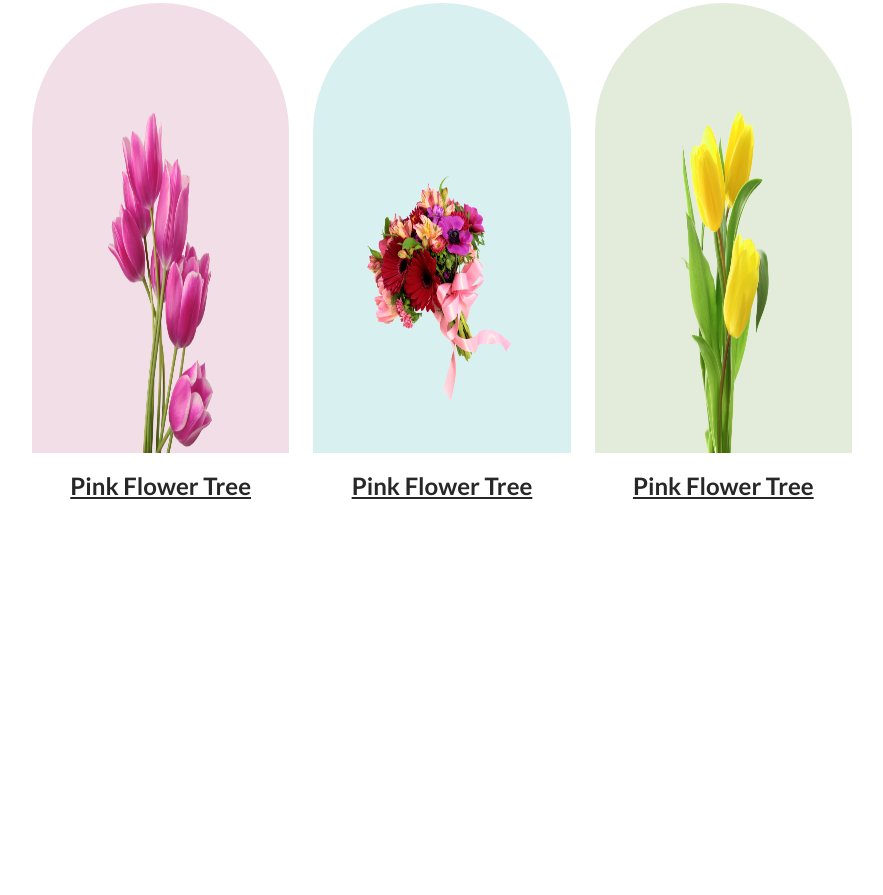
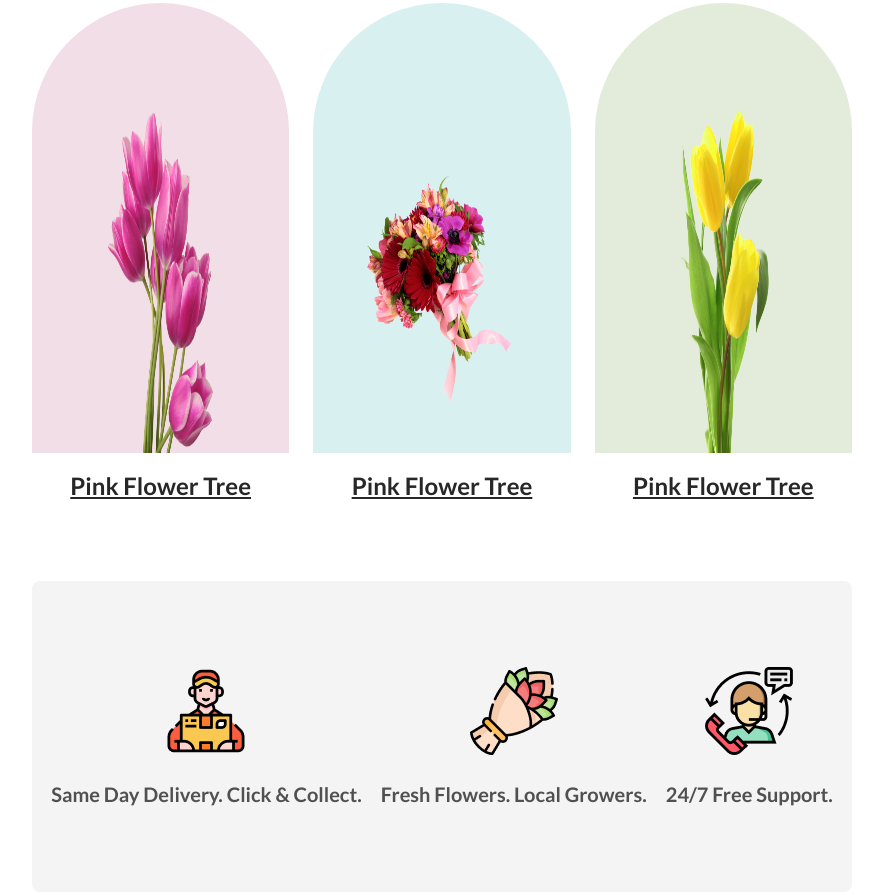
Before and after one commit to tanvirsiraj/flower-shop, a plain HTML site: page index.html in a window 1280 px wide. Shown: the part 946-1841 px from the top of the page, without its empty margins (198-1081 px from the left). Before the commit the page ends 1527 px from the top, so only its background shows below. Drawn offline with Linux system fonts and the light colour scheme.

Commit message:
delivery section added

```diff
--- a/index.html
+++ b/index.html
@@ -50,6 +50,23 @@
           </div>
         </div>
       </section>
+      <!-- delivery section  -->
+      <section class="wrapper">
+        <div class="delivery-section">
+          <div>
+            <img src="./flower-asset/Group 57.png" alt="" />
+            <p>Same Day Delivery. Click & Collect.</p>
+          </div>
+          <div>
+            <img src="./flower-asset/Group 58.png" alt="" />
+            <p>Fresh Flowers. Local Growers.</p>
+          </div>
+          <div>
+            <img src="./flower-asset/Group 59.png" alt="" />
+            <p>24/7 Free Support.</p>
+          </div>
+        </div>
+      </section>
     </main>
     <!-- footer  -->
     <footer></footer>
--- a/style.css
+++ b/style.css
@@ -129,3 +129,28 @@ header .section-description {
   margin-top: 15px;
 }
 /* featured  section end  */
+
+/* delivery section start */
+.delivery-section {
+  background: rgba(39, 39, 39, 0.05);
+  border-radius: 8px;
+  display: flex;
+  justify-content: space-evenly;
+  align-items: center;
+}
+.delivery-section div {
+  text-align: center;
+  padding-block: 86px;
+}
+.delivery-section div img {
+  width: 88px;
+  height: 88px;
+}
+.delivery-section p {
+  color: rgba(39, 39, 39, 0.8);
+  text-align: center;
+  font-size: 20px;
+  font-weight: 600;
+  margin-top: 24px;
+}
+/* delivery section end */
```
